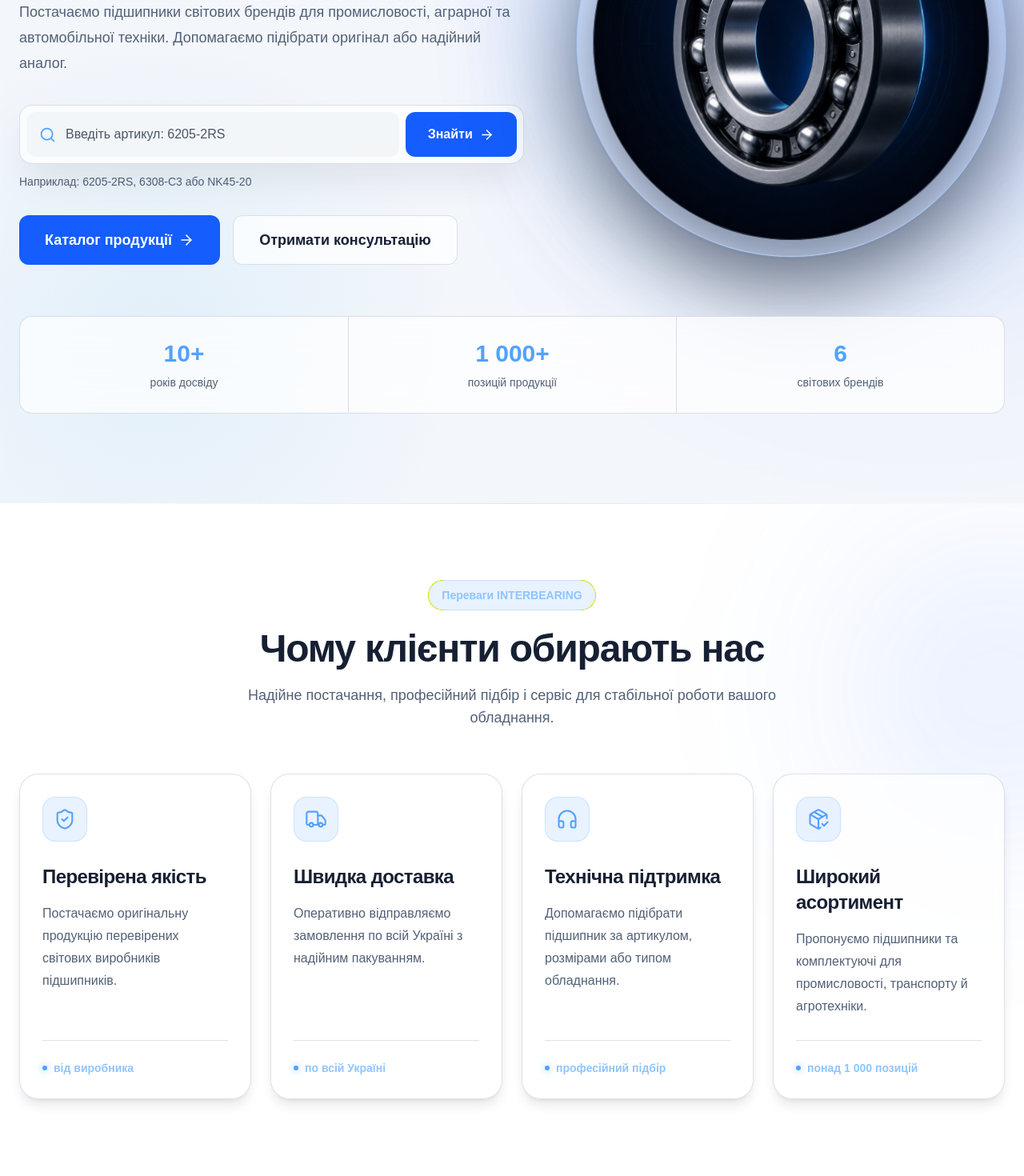
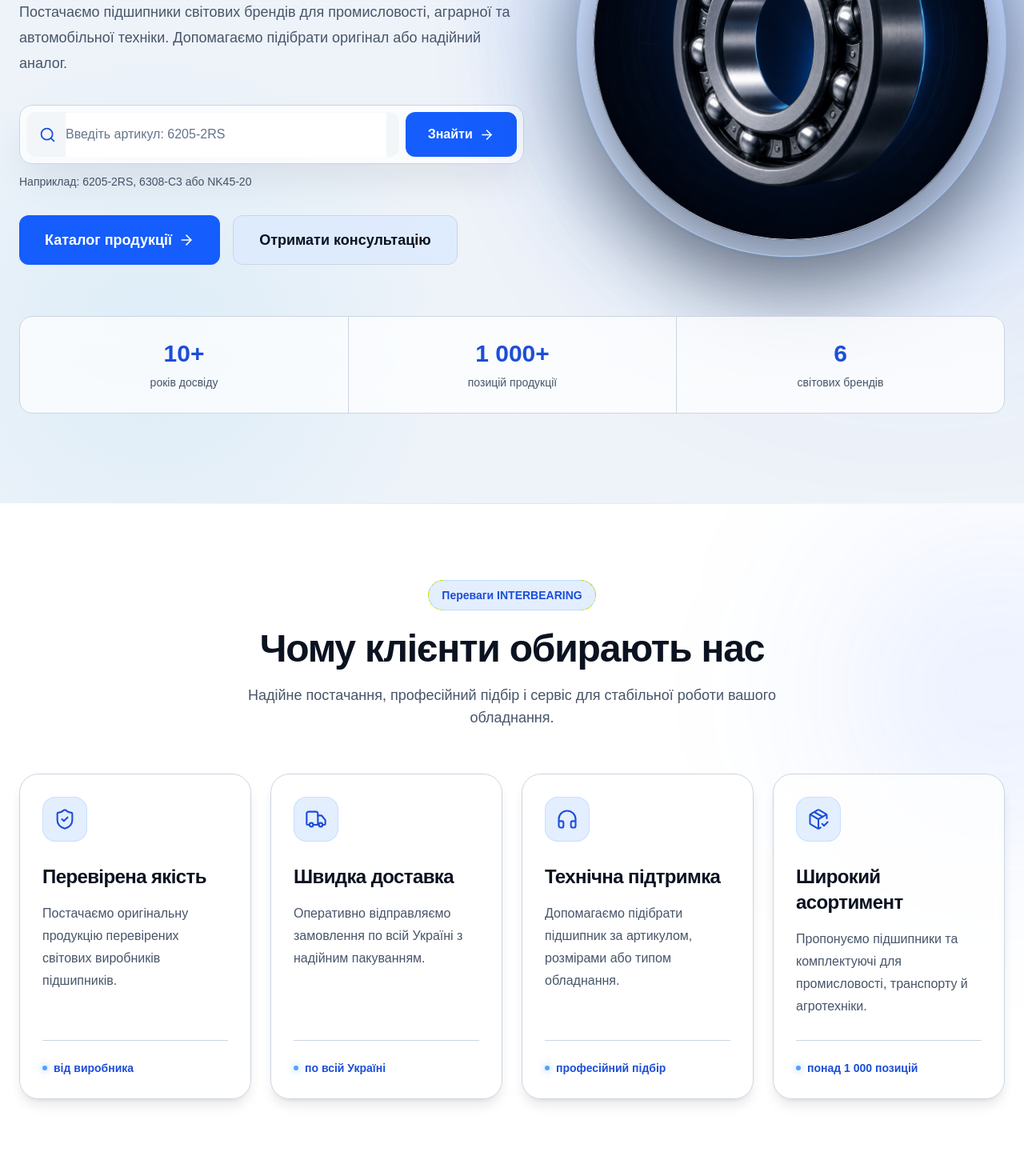
Before and after one commit to VCTR777/interbearing, a Next.js app in the folder interbearing-site/: page / in a window 1280 px wide. Shown: the part 380-1850 px from the top of the page at 80% size. Built offline with nearby package versions, Linux system fonts and the light colour scheme; no server answers; the database is empty.

Commit message:
Improve light theme contrast

```diff
--- a/interbearing-site/app/globals.css
+++ b/interbearing-site/app/globals.css
@@ -124,6 +124,131 @@ html[data-theme="light"] textarea {
   color: #0f172a;
 }
 
+/* Stronger contrast and clearer surfaces in the light theme. */
+html[data-theme="light"] body {
+  background: #eef3f9;
+  color: #0b1220;
+  -webkit-font-smoothing: antialiased;
+}
+
+html[data-theme="light"] [class~="bg-[#0B0F19]"],
+html[data-theme="light"] [class~="bg-[#080c14]"] {
+  background-color: #eef3f9 !important;
+}
+
+html[data-theme="light"] [class~="bg-[#111827]"],
+html[data-theme="light"] [class~="bg-[#151D2B]"],
+html[data-theme="light"] [class~="bg-[#101624]"],
+html[data-theme="light"] [class~="bg-[#101725]"],
+html[data-theme="light"] [class~="bg-[#0b1220]"],
+html[data-theme="light"] [class~="bg-[#0b111d]"] {
+  background-color: #ffffff !important;
+  box-shadow: 0 1px 2px rgb(15 23 42 / 0.05);
+}
+
+html[data-theme="light"] [class~="text-white"],
+html[data-theme="light"] [class~="text-gray-200"],
+html[data-theme="light"] [class~="text-gray-300"],
+html[data-theme="light"] [class~="text-slate-200"],
+html[data-theme="light"] [class~="text-slate-300"] {
+  color: #0b1220 !important;
+}
+
+html[data-theme="light"] [class~="text-gray-400"],
+html[data-theme="light"] [class~="text-gray-500"],
+html[data-theme="light"] [class~="text-gray-600"],
+html[data-theme="light"] [class~="text-slate-400"],
+html[data-theme="light"] [class~="text-slate-500"],
+html[data-theme="light"] [class~="text-slate-600"] {
+  color: #475569 !important;
+}
+
+html[data-theme="light"] [class~="text-blue-300"],
+html[data-theme="light"] [class~="text-blue-400"],
+html[data-theme="light"] [class~="text-blue-500"] {
+  color: #1d4ed8 !important;
+}
+
+html[data-theme="light"] [class~="text-emerald-300"],
+html[data-theme="light"] [class~="text-emerald-400"],
+html[data-theme="light"] [class~="text-emerald-500"] {
+  color: #047857 !important;
+}
+
+html[data-theme="light"] [class~="text-amber-300"],
+html[data-theme="light"] [class~="text-amber-400"],
+html[data-theme="light"] [class~="text-amber-500"] {
+  color: #a16207 !important;
+}
+
+html[data-theme="light"] [class~="text-red-300"],
+html[data-theme="light"] [class~="text-red-400"],
+html[data-theme="light"] [class~="text-red-500"] {
+  color: #b91c1c !important;
+}
+
+html[data-theme="light"] [class*="border-white/"] {
+  border-color: #cbd5e1 !important;
+}
+
+html[data-theme="light"] [class*="bg-blue-500/10"],
+html[data-theme="light"] [class*="bg-blue-500/15"] {
+  background-color: rgb(219 234 254 / 0.78) !important;
+}
+
+html[data-theme="light"] [class*="bg-emerald-500/"],
+html[data-theme="light"] [class*="bg-emerald-600/"] {
+  background-color: rgb(209 250 229 / 0.82) !important;
+}
+
+html[data-theme="light"] [class*="bg-amber-500/"] {
+  background-color: rgb(254 243 199 / 0.85) !important;
+}
+
+html[data-theme="light"] [class*="bg-red-500/"] {
+  background-color: rgb(254 226 226 / 0.85) !important;
+}
+
+html[data-theme="light"] input,
+html[data-theme="light"] select,
+html[data-theme="light"] textarea {
+  border-color: #cbd5e1 !important;
+  background-color: #ffffff !important;
+  color: #0f172a !important;
+  box-shadow: inset 0 1px 1px rgb(15 23 42 / 0.03);
+}
+
+html[data-theme="light"] input::placeholder,
+html[data-theme="light"] textarea::placeholder {
+  color: #64748b !important;
+  opacity: 1;
+}
+
+html[data-theme="light"] input:focus,
+html[data-theme="light"] select:focus,
+html[data-theme="light"] textarea:focus {
+  border-color: #2563eb !important;
+  box-shadow: 0 0 0 4px rgb(37 99 235 / 0.12) !important;
+}
+
+html[data-theme="light"] header,
+html[data-theme="light"] footer {
+  border-color: #d7e0ec !important;
+  box-shadow: 0 1px 3px rgb(15 23 42 / 0.08);
+}
+
+html[data-theme="light"] [class~="bg-blue-600"],
+html[data-theme="light"] [class~="bg-blue-500"],
+html[data-theme="light"] [class~="bg-emerald-600"],
+html[data-theme="light"] [class~="bg-red-600"] {
+  color: #ffffff !important;
+}
+
+html[data-theme="light"] [class~="bg-blue-600"] [class~="text-white"],
+html[data-theme="light"] [class~="bg-blue-500"] [class~="text-white"] {
+  color: #ffffff !important;
+}
+
 @media (prefers-reduced-motion: reduce) {
   html,
   body {
```
